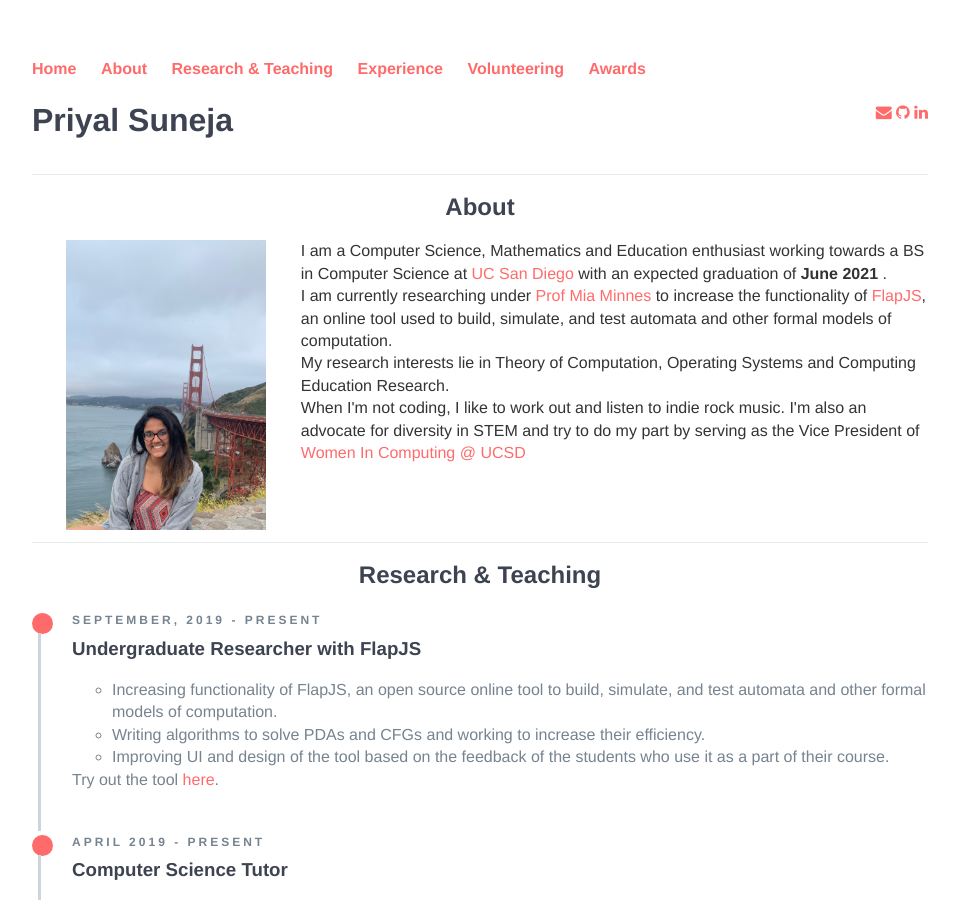
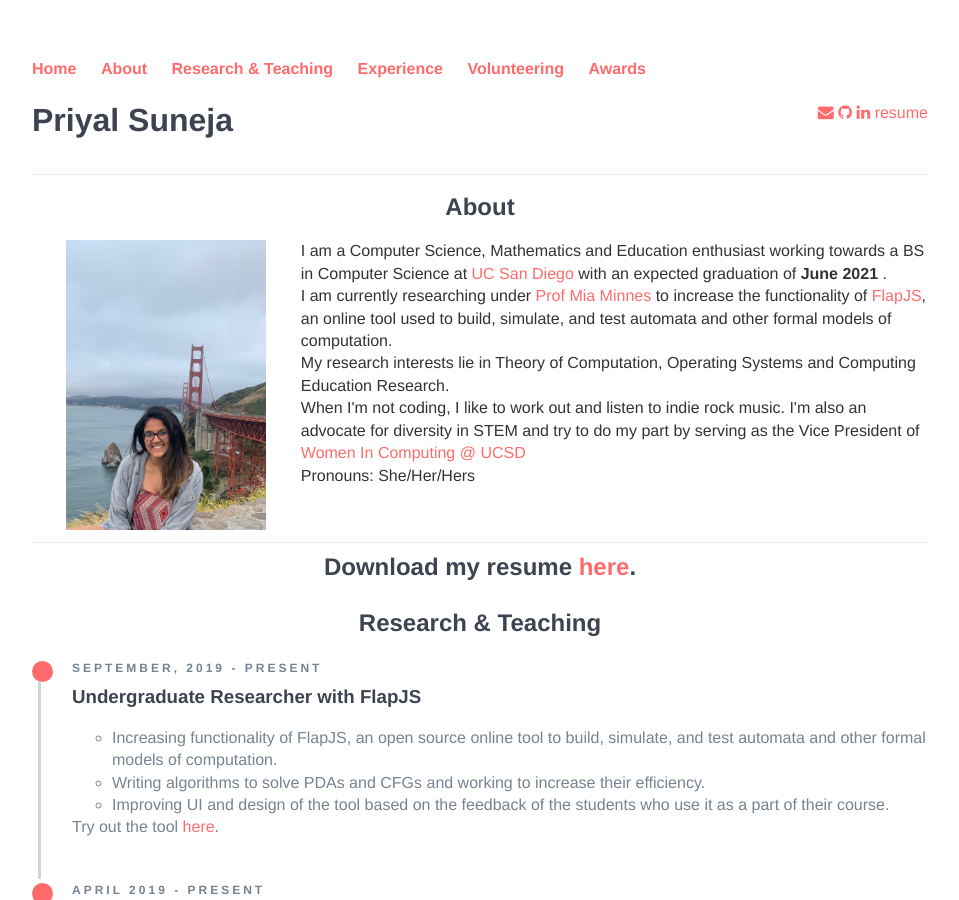
Before and after one commit to p-suneja/p-suneja.github.io, a Jekyll site: the page built from index.html, in a window 1280 px wide and 900 px high. Shown: the whole window, without its empty margins (160-1119 px from the left). Built offline with Jekyll 4.4.1, drawn with Linux system fonts in a browser that asks for light colours; nearby versions of some CDN libraries; some of the changed text lies outside the part shown.

Commit message:
adding link to resume

```diff
--- a/index.html
+++ b/index.html
@@ -10,7 +10,8 @@ title: Priyal's Homepage
   		<section style="float:right; width: 20%; text-align:right">
 	   		<p> <a href="mailto:priyalsuneja@gmail.com"><i class="fa fa-envelope"></i></a>
 	    		    <a href="https://github.com/p-suneja"><i class="fa fa-github"></i></a>
-	    		    <a href="https://www.linkedin.com/in/priyalsuneja/"><i class="fa fa-linkedin"></i></a> </p>
+	    		    <a href="https://www.linkedin.com/in/priyalsuneja/"><i class="fa fa-linkedin"></i></a>
+		 	    <a href="/Priyal_Suneja_Resume.pdf"target="_blank">resume</a>  </p>
 		</section>
 	</div>
 	<div style="clear:both"></div>
@@ -28,12 +29,12 @@ title: Priyal's Homepage
 			<p> I am currently researching under <a href="http://cseweb.ucsd.edu/~minnes/" target="_blank">Prof Mia Minnes</a> to increase the functionality of <a href="https://flapjs.github.io/FLAPJS-WebApp/" target="_blank">FlapJS</a>, an online tool used to build, simulate, and test automata and other formal models of computation.</p>
 			<p> My research interests lie in Theory of Computation, Operating Systems and Computing Education Research. </p>
 			<p> When I'm not coding, I like to work out and listen to indie rock music. I'm also an advocate for diversity in STEM and try to do my part by serving as the Vice President of <a href="http://wic.ucsd.edu/" target="_blank"> Women In Computing @ UCSD</a> </p>
-
+			<p> Pronouns: She/Her/Hers </p>
 		</section>
 	</div>
 	<div style="clear:both"></div>
 </div>
-
+<h2> Download my resume <a href="/Priyal_Suneja_Resume.pdf"target="_blank">here</a>. </h2>
 <div class="col-md-12 example-title">
     <a id="RESEARCH"><h2>Research & Teaching</h2></a>
     <div class="container-fluid">
@@ -209,6 +210,15 @@ title: Priyal's Homepage
         <div class="row example-basic">
             <div class="col-xs-10 col-xs-offset-1 col-sm-8 col-sm-offset-2">
                 <ul class="timeline">
+		<li class="timeline-item">
+                        <div class="timeline-info">
+                            <span>September 2019 - Present</span>
+                        </div>
+                        <div class="timeline-marker"></div>
+                        <div class="timeline-content">
+                            <h3 class="timeline-title">Celebration of Diversity Lead</h3>
+                        </div>
+                    </li>
                     <li class="timeline-item">
                         <div class="timeline-info">
                             <span>September 2018 - Present</span>
```
